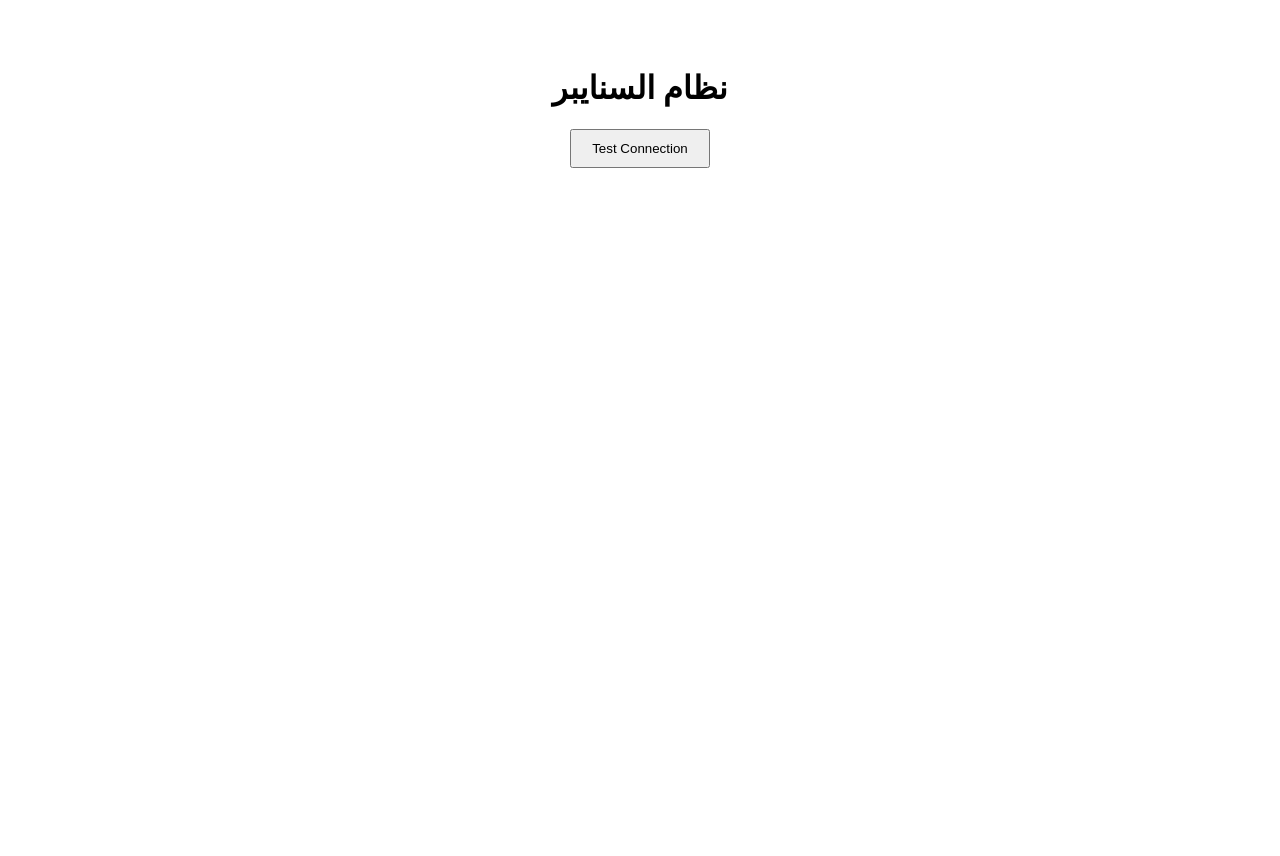
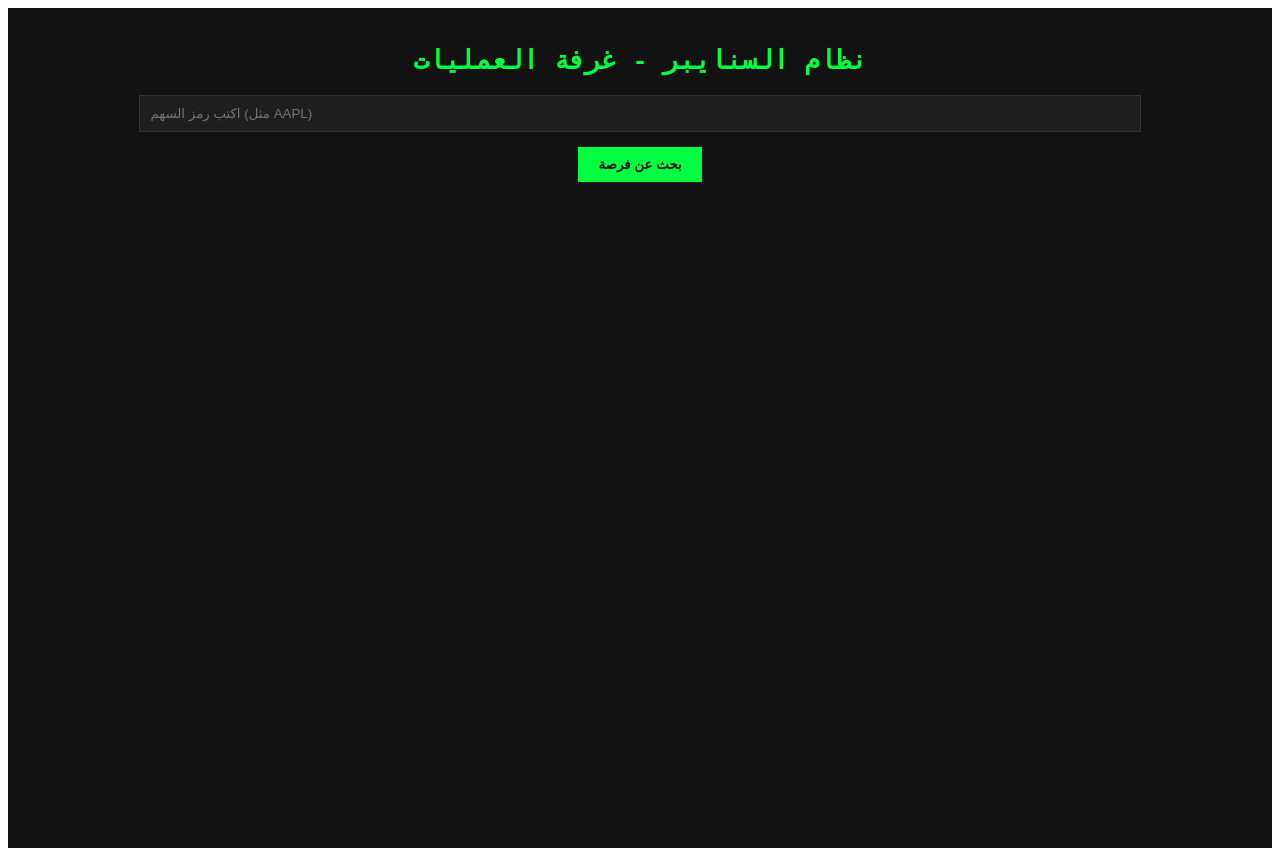
Before and after one commit to fares1040/trading-bot-pro, a Next.js app: page / in a window 1280 px wide. Before the commit the page ends 800 px from the top, so only its background shows below. Built offline with nearby package versions, Linux system fonts and the light colour scheme.

Commit message:
Update page.jsx

```diff
--- a/app/page.jsx
+++ b/app/page.jsx
@@ -1,21 +1,34 @@
 'use client';
+import { useState } from 'react';
+
 export default function Home() {
-  const testConnection = async () => {
-    try {
-      const res = await fetch('/api/stocks');
-      const data = await res.json();
-      alert('النتيجة: ' + JSON.stringify(data));
-    } catch (error) {
-      alert('خطأ في الاتصال: ' + error.message);
-    }
+  const [ticker, setTicker] = useState('');
+  const [result, setResult] = useState(null);
+
+  const checkStock = async () => {
+    const res = await fetch(`/api/stocks?symbol=${ticker}`);
+    const data = await res.json();
+    setResult(data);
   };
 
   return (
-    <div style={{ padding: '40px', textAlign: 'center' }}>
-      <h1>نظام السنايبر</h1>
-      <button onClick={testConnection} style={{ padding: '10px 20px', cursor: 'pointer' }}>
-        Test Connection
-      </button>
+    <div style={{ backgroundColor: '#121212', color: '#00ff41', minHeight: '100vh', padding: '20px', fontFamily: 'monospace' }}>
+      <h1 style={{ textAlign: 'center' }}>نظام السنايبر - غرفة العمليات</h1>
+      <div style={{ display: 'flex', flexDirection: 'column', alignItems: 'center', gap: '15px' }}>
+        <input
+          type="text" placeholder="اكتب رمز السهم (مثل AAPL)"
+          value={ticker} onChange={(e) => setTicker(e.target.value)}
+          style={{ padding: '10px', width: '80%', backgroundColor: '#1e1e1e', color: 'white', border: '1px solid #333' }}
+        />
+        <button onClick={checkStock} style={{ padding: '10px 20px', backgroundColor: '#00ff41', color: '#121212', border: 'none', cursor: 'pointer', fontWeight: 'bold' }}>
+          بحث عن فرصة
+        </button>
+      </div>
+      {result && (
+        <div style={{ marginTop: '20px', padding: '15px', border: '1px solid #00ff41' }}>
+          <pre>{JSON.stringify(result, null, 2)}</pre>
+        </div>
+      )}
     </div>
   );
 }
```
